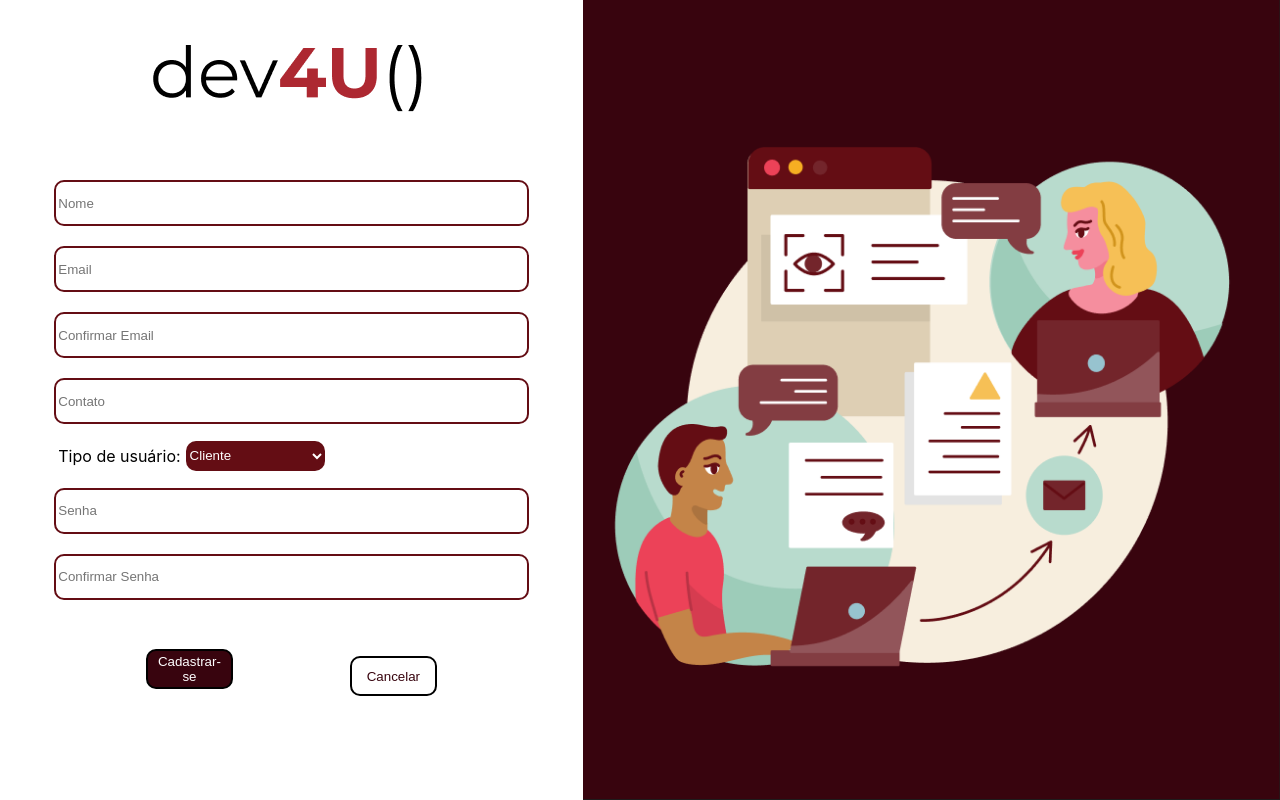
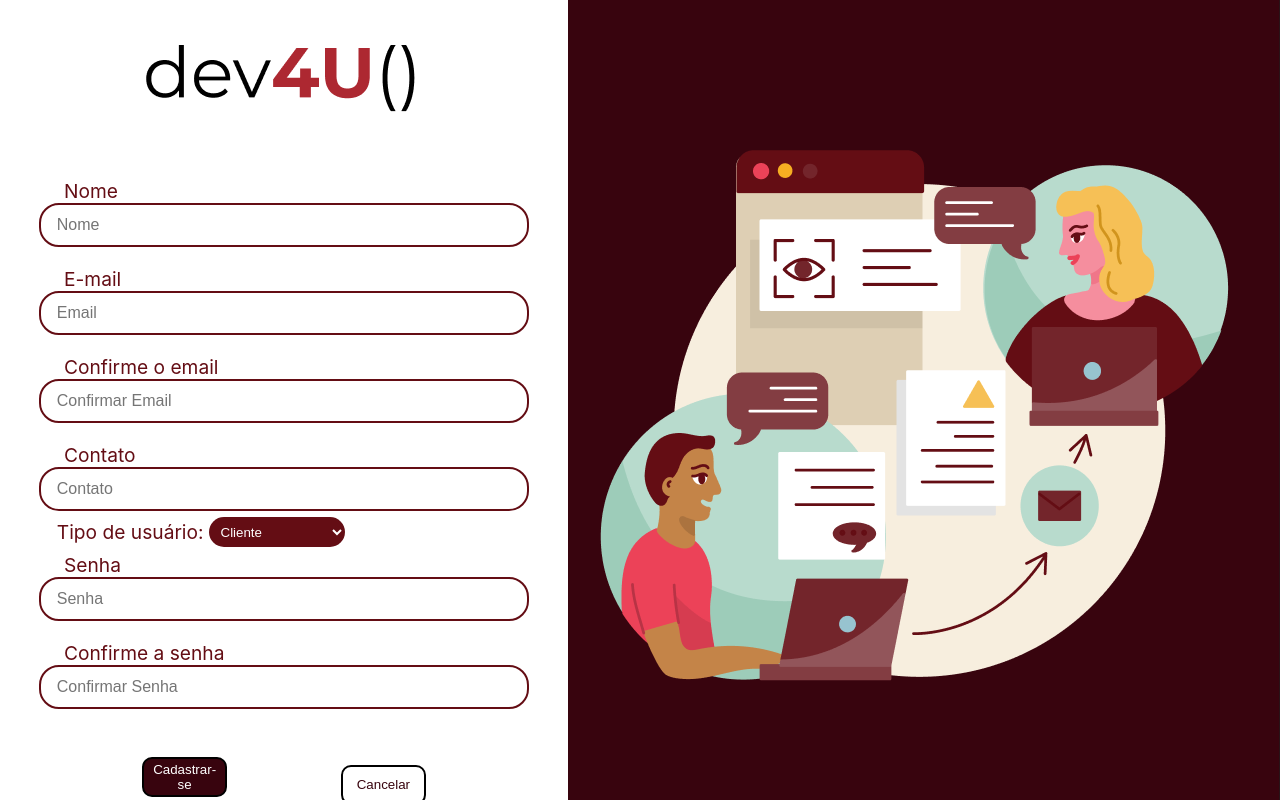
Before and after one commit to Edivaldo-Souza/gestao-de-software-frontend, a React (Create React App) app: page /cadastro in a window 1280 px wide. Built offline with nearby package versions, Linux system fonts and the light colour scheme.

Commit message:
reformulando as telas de login e cadastro

```diff
--- a/src/App.js
+++ b/src/App.js
@@ -2,7 +2,7 @@ import './App.css';
 import {BrowserRouter,Routes,Route} from 'react-router-dom'
 import Login from './pages/telaLogin'
 import Cadastro from './pages/telaCadastro';
-import TelaPrincipal from './pages/telaPrincipal';
+import TelaPrincipal from './pages/TelaPrincipal';
 import TelaInicial from './pages/telaInicial';
 
 function App() {
--- a/src/pages/TelaPrincipal/index.js
+++ b/src/pages/TelaPrincipal/index.js
@@ -11,7 +11,7 @@ import axios from "axios"
 
 function TelaPrincipal(){
     const location = useLocation()
-    const [user,setUser] = useState(location.state.user)
+    const [user, setUser] = useState(location.state.user)
     var devs = []
     const [dadosDemanda,setDadosDemanda] = useState({
         titulo:"",
@@ -19,7 +19,7 @@ function TelaPrincipal(){
         dataCriacao:"",
         dataEncerramento:"",
     })
-    const [contador,setContador] = useState(0)
+    const [contador, setContador] = useState(0)
 
     const toggleCadastro = () =>{
         document.getElementById("cadastro-demanda").style.display="block"
@@ -36,14 +36,14 @@ function TelaPrincipal(){
     const disableCadastro = () =>{
 
         if(user.tipoUsuario==1 || user.tipoUsuario==2){
-           document.getElementsByClassName("create-demanda-button")[0].style.display="none"
+            document.getElementsByClassName("create-demanda-button")[0].style.display="none"
         }
     }
 
     const [openModal, setOpenModal] = useState(false);
 
     useEffect(()=>{
-        document.title = `Home: dev4U()`;
+        document.title = `Main: dev4U()`;
         disableCadastro()
     },[])
 
--- a/src/pages/telaCadastro/index.js
+++ b/src/pages/telaCadastro/index.js
@@ -1,15 +1,23 @@
 import { Link } from "react-router-dom"
 import { useNavigate } from "react-router-dom"
+import { useEffect } from "react"
 import "./style.css"
 import axios from "axios"
 import { useState } from "react"
 
 
 function Cadastro(){
+
+    useEffect(()=>{
+        document.title = `Cadastro: dev4U()`;
+    },[])
+
     const navigate = useNavigate()
     const [cargo,setCargo] = useState(0)
 
-    const validarDados = ()=>{
+    const validarDados = (event) => {
+        event.preventDefault();
+
         let inputs = document.getElementsByTagName("input")
         let nomeCad = inputs[0].value;
         let emailCad = inputs[1].value;
@@ -35,13 +43,13 @@ function Cadastro(){
     }
 
     const changeCargo = (select)=>{
-        if(select=="Cliente"){
+        if(select === "Cliente"){
             setCargo(0)
         }
-        else if(select=="Avaliador"){
+        else if(select === "Avaliador"){
             setCargo(1)
         }
-        else if(select=="Desenvolvedor"){
+        else if(select === "Desenvolvedor"){
             setCargo(2)
         }
     }
@@ -49,27 +57,45 @@ function Cadastro(){
     return(
         <div id="container">
         <div className="form">
-            <img src="images/logo.png" style={{marginBottom:"5%"}}></img>
+            <form>
+                <img src="images/logo.png" style={{marginBottom:"5%"}} />
+                <div className="input-form">
+                    <label>Nome</label>
                     <input type="text" name="nome" placeholder="Nome"></input>
-            <input type="text" name="email" placeholder="Email"></input>
-            <input type="text" name="email2" placeholder="Confirmar Email"></input>
-            <input type="text" name="contato" placeholder="Contato" style={{marginBottom:"0px"}}></input>
-            <div style={{display:"flex",width:"80%",alignItems:"center",margin:"1% 10%"}}>
-                <p>Tipo de usuário:</p>
+                </div>
+                <div className="input-form">
+                    <label>E-mail</label>
+                    <input type="text" name="email" placeholder="Email"/>
+                </div>
+                <div className="input-form">
+                    <label>Confirme o email</label>
+                    <input type="text" name="confirma-email" placeholder="Confirmar Email"/>
+                </div>
+                <div className="input-form">
+                    <label>Contato</label>
+                    <input type="text" name="contato" placeholder="Contato" style={{marginBottom:"0px"}}/>
+                </div>
+                <div className="dropdown-menu">
+                    <label>Tipo de usuário:</label>
                     <select onChange={(e)=>{changeCargo(e.target.value)}} name="cargo">
                     <option>Cliente</option>
                     <option>Avaliador</option>
                     <option>Desenvolvedor</option>
                     </select>
                 </div>
-
+                <div className="input-form">
+                    <label>Senha</label>
                     <input type="password" name="pass" placeholder="Senha"></input>
+                </div>
+                <div className="input-form">
+                    <label>Confirme a senha</label>
                     <input type="password" name="confirma-pass" placeholder="Confirmar Senha"></input>
+                </div>
                 <div className="buttons">
                     <button onClick={validarDados} style={{marginRight:"10%",backgroundColor:"#38040E",color:"white"}}>Cadastrar-se</button>
                     <Link to="/"><button style={{marginLeft:"10%",backgroundColor:"white",color:"#38040E"}}>Cancelar</button></Link>
                 </div>
-
+            </form>
         </div>
         <div className="image">
             <img src="images/login.png"/>
--- a/src/pages/telaCadastro/style.css
+++ b/src/pages/telaCadastro/style.css
@@ -1,23 +1,47 @@
 #container{
     display: flex;
+    position: fixed;
     background-color: #38040E;
+    width: 100%;
+    overflow-y: auto;
 }
 
 .form{
     display: block;
     width: 50%;
     background-color: white;
+    flex-grow: 1;
+    flex-shrink: 1;
+    height: 100%;
+    max-height: 100vh;
+    overflow-y: auto;
+
 }
 
-.form input{
+.input-form{
+    display: flex;
+    flex-direction: column;
+    align-items: center;
+}
+
+.input-form label{
+    align-self: baseline;
+    padding-left: 4rem;
+    color: #640D14;
+    font-size: larger;
+}
+
+.input-form input{
     border-style: solid;
-    border-radius: 10px;
+    border-radius: 20px;
     border-color: #640D14;
     height: 40px;
     width: 80%;
     margin-bottom: 20px;
+    font-size: medium;
+    padding: 0rem 1rem;
+}
 
-}
 
 .buttons{
     margin-top: 5%;
@@ -31,22 +55,35 @@
     cursor: pointer;
 }
 
+.dropdown-menu {
+    display: flex;
+    width: 80%;
+    align-items: center;
+    margin: 1% 10%;
+}
+
+.dropdown-menu select{
+    border-radius: 20px;
+    padding: 0rem 0.5rem;
+    width: 30%;
+    height: 30px;
+    margin-left: 5px;
+    border-style: none;
+    background-color: #640D14;
+    color: white;
+}
+
+.dropdown-menu label {
+    color: #640D14;
+    font-size: larger;
+}
+
 .image{
     display: flex;
     justify-content: center;
 }
 
 .image img{
-    max-height: 100vh;
     min-width: 100%;
+    object-fit: cover;
 }
-
-.form select{
-    width: 30%;
-    height: 30px;
-    margin-left: 5px;
-    border-style: none;
-    border-radius: 10px;
-    background-color: #640D14;
-    color: white;
-}
--- a/src/pages/telaInicial/style.css
+++ b/src/pages/telaInicial/style.css
@@ -3,7 +3,7 @@
     background-color: #800E13;
     color: #ffffff;
     border-radius: 8px;
-    border-style: solid;
+    border-style: none;
     padding-top: 1%;
     padding-bottom: 1%;
     padding-left: 2%;
@@ -12,3 +12,15 @@
     font-size: large;
     cursor: pointer;
 }
+
+.principal-section{
+    margin: 0% 3%;
+}
+.principal-section h1{
+    margin: 2% 0%;
+    display: flex;
+}
+
+.principal-section p{
+    text-align:justify;
+}
--- a/src/pages/telaLogin/index.js
+++ b/src/pages/telaLogin/index.js
@@ -1,14 +1,20 @@
 import { Link, useNavigate } from "react-router-dom";
 import axios from "axios"
 import "./style.css"
+import { useEffect } from "react";
 
 function Login(){
+
+    useEffect(()=>{
+        document.title = `Login: dev4U()`;
+    },[])
+
     const navigate = useNavigate()
 
     const setCredentials = (nome) =>{
         axios({
             method:"get",
-            url:"http://localhost:8080/api/usuario/"+nome
+            url:`http://localhost:8080/api/usuario/${nome}`
         })
         .then(response=>{
             navigate("/principal",{state:{user:response.data}})
@@ -16,7 +22,9 @@ function Login(){
         .catch(error=>{console.log(error)})
     }
 
-    const validarDados = ()=>{
+    const validarDados = (event) =>{
+        event.preventDefault();
+
         let inputs = document.getElementsByTagName("input")
         let nomeLogin = inputs[0].value;
         let senhaLogin = inputs[1].value
@@ -39,16 +47,22 @@ function Login(){
     return(
         <div id="container">
             <div className="form">
-            <img src="images/logo.png" style={{marginBottom:"20%"}}></img>
-            <input type="text" name="email" placeholder="Nome"></input>
-            <input type="password" name="password" placeholder="Senha"></input>
+                <form>
+                    <img src="images/logo.png" style={{marginBottom:"15%"}} />
+                    <div className="input-form">
+                        <label>Nome</label>
+                        <input type="text" name="nome" placeholder="Nome" />
+                    </div>
+                    <div className="input-form">
+                        <label>Senha</label>
+                        <input type="password" name="password" placeholder="Senha" />
+                    </div>
                     <div className="buttons">
                         <button onClick={validarDados} style={{marginRight:"10%",backgroundColor:"#38040E",color:"white"}}>Login</button>
                         <Link to="/"><button style={{marginLeft:"10%",backgroundColor:"white",color:"#38040E"}}>Cancelar</button></Link>
                     </div>
                     <p>Não possui conta?<Link to="/Cadastro">Cadastre-se</Link></p>
-
-
+                </form>
             </div>
             <div className="image">
                 <img src="images/login.png"/>
@@ -57,5 +71,4 @@ function Login(){
     )
 }
 
-
 export default Login;
--- a/src/pages/telaLogin/style.css
+++ b/src/pages/telaLogin/style.css
@@ -1,22 +1,40 @@
 #container{
     display: flex;
+    position: fixed;
     background-color: #38040E;
+    width: 100%;
 }
 
 .form{
-    display: block;
-    width: 50%;
+    flex-grow: 1;
+    flex-shrink: 1;
+    width: 60%;
+    height: 100vh;
     background-color: white;
 }
 
-.form input{
+.input-form{
+    display: flex;
+    flex-direction: column;
+    align-items: center;
+}
+
+.input-form label{
+    align-self: baseline;
+    padding-left: 4rem;
+    color: #640D14;
+    font-size: larger;
+}
+
+.input-form input{
     border-style: solid;
-    border-radius: 10px;
+    border-radius: 20px;
     border-color: #640D14;
     height: 40px;
     width: 80%;
     margin-bottom: 20px;
-
+    font-size: medium;
+    padding: 0rem 1rem;
 }
 
 .buttons{
@@ -24,10 +42,10 @@
 }
 
 .buttons button{
-    width: 15%;
+    width: 20%;
     height: 40px;
     border-style: solid;
-    border-radius: 10px;
+    border-radius: 20px;
     cursor: pointer;
 }
 
@@ -37,6 +55,6 @@
 }
 
 .image img{
-    max-height: 100vh;
     min-width: 100%;
+    object-fit: cover;
 }
```
Also changed, not shown: src/pages/telaInicial/index.js (+7 -34 lines). Lines whose indentation alone changed are shown as unchanged.
